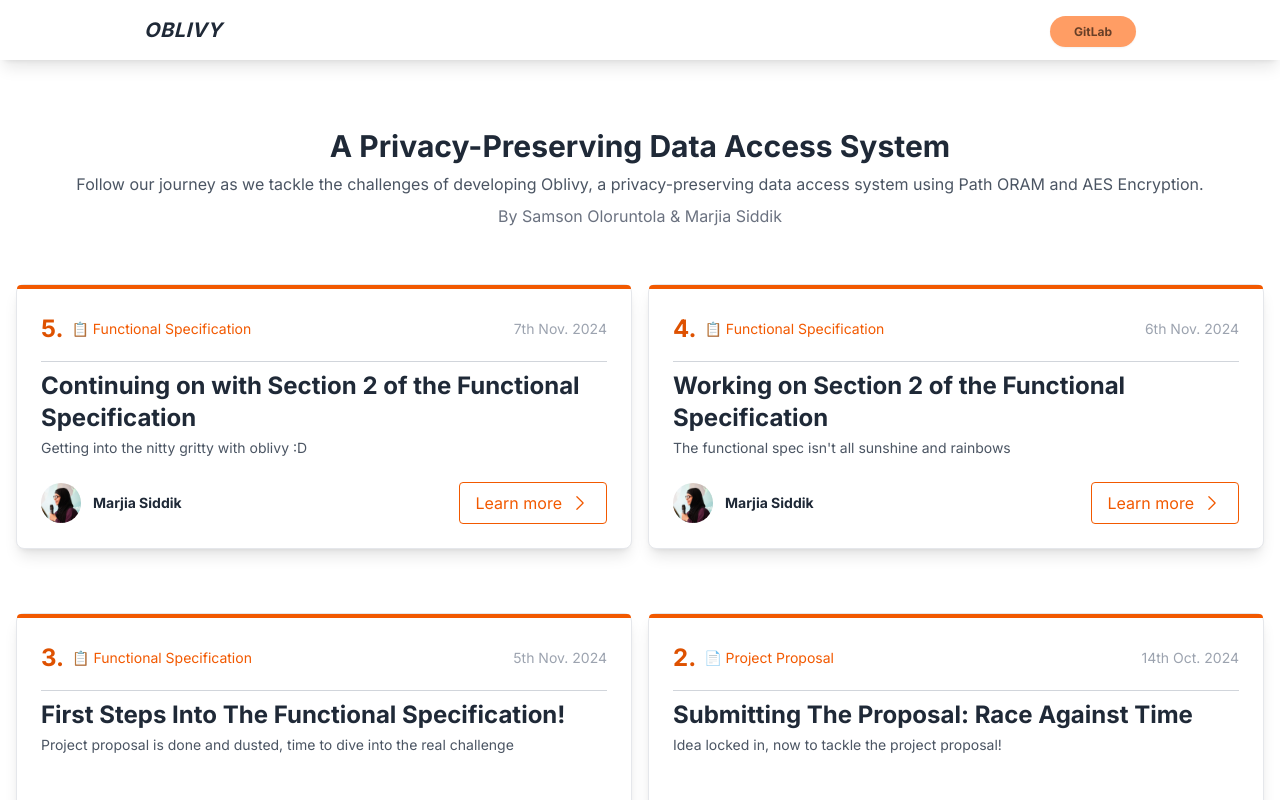
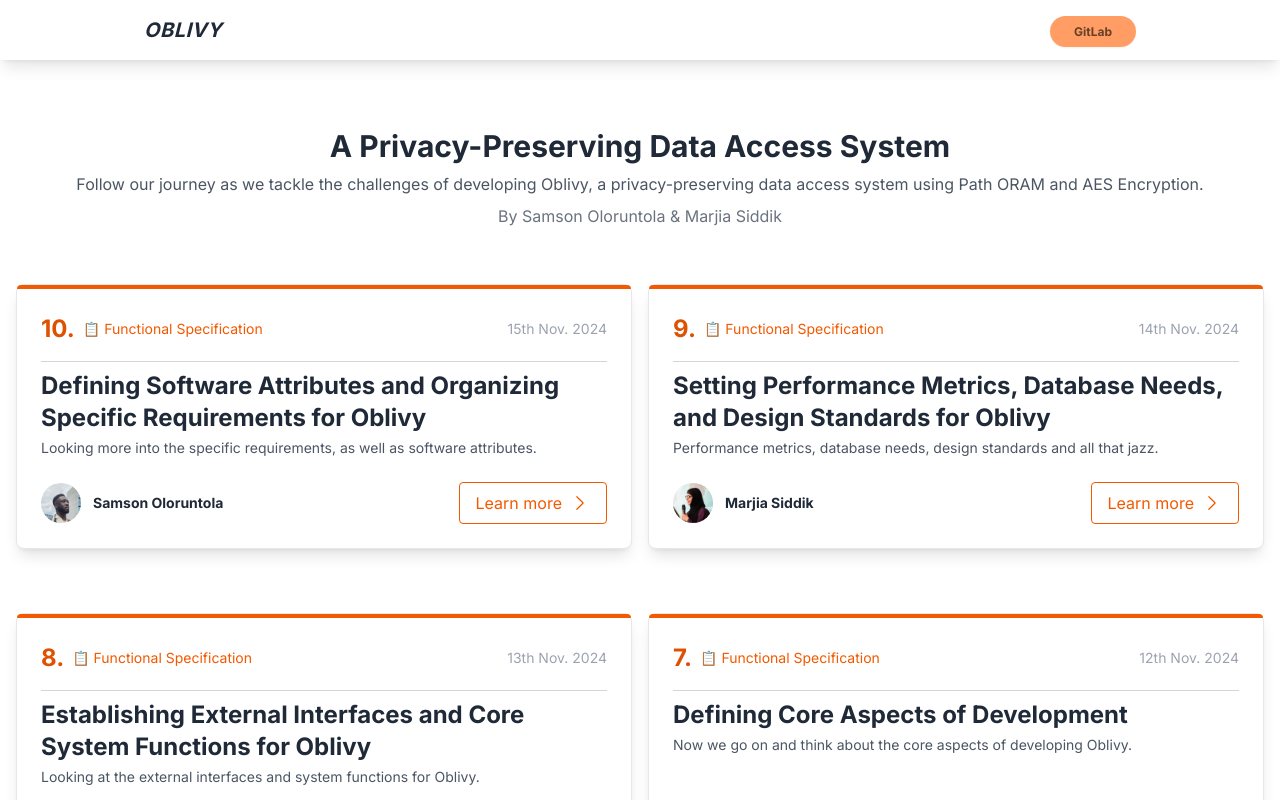
Before and after one commit to type0-1/blog, a React (Create React App) app: page / in a window 1280 px wide. Shown: the top 800 px of the page. Built offline with nearby package versions, Linux system fonts and the light colour scheme.

Commit message:
added 5 more blog posts

```diff
--- a/src/components/MainSection.js
+++ b/src/components/MainSection.js
@@ -9,11 +9,56 @@ gsap.registerPlugin(ScrollTrigger);
 
 const cardData = [
   {
+    blogTitle: "Defining Software Attributes and Organizing Specific Requirements for Oblivy",
+    author: "Samson Oloruntola",
+    date: "15th Nov. 2024",
+    topic: "📋 Functional Specification",
+    desc: "Looking more into the specific requirements, as well as software attributes.",
+    authorImage: samsonImage,
+    blogId: 10,
+  },
+  {
+    blogTitle: "Setting Performance Metrics, Database Needs, and Design Standards for Oblivy",
+    author: "Marjia Siddik",
+    date: "14th Nov. 2024",
+    topic: "📋 Functional Specification",
+    desc: "Performance metrics, database needs, design standards and all that jazz.",
+    authorImage: marjiaImage,
+    blogId: 9,
+  },
+  {
+    blogTitle: "Establishing External Interfaces and Core System Functions for Oblivy",
+    author: "Marjia Siddik",
+    date: "13th Nov. 2024",
+    topic: "📋 Functional Specification",
+    desc: "Looking at the external interfaces and system functions for Oblivy.",
+    authorImage: marjiaImage,
+    blogId: 8,
+  },
+  {
+    blogTitle: "Defining Core Aspects of Development",
+    author: "Samson Oloruntola",
+    date: "12th Nov. 2024",
+    topic: "📋 Functional Specification",
+    desc: "Now we go on and think about the core aspects of developing Oblivy.",
+    authorImage: samsonImage,
+    blogId: 7,
+  },
+  {
+    blogTitle: "Refining System Requirements and Focusing on Core Essentials",
+    author: "Samson Oloruntola",
+    date: "10th Nov. 2024",
+    topic: "📋 Functional Specification",
+    desc: "Looking into system requirements and focusing on essentials.",
+    authorImage: samsonImage,
+    blogId: 6,
+  },
+  {
     blogTitle: "Continuing on with Section 2 of the Functional Specification",
     author: "Marjia Siddik",
     date: "7th Nov. 2024",
     topic: "📋 Functional Specification",
-    desc: "Getting into the nitty gritty with oblivy :D",
+    desc: "Getting into the nitty gritty with Olivy :D",
     authorImage: marjiaImage,
     blogId: 5,
   },
@@ -22,7 +67,7 @@ const cardData = [
     author: "Marjia Siddik",
     date: "6th Nov. 2024",
     topic: "📋 Functional Specification",
-    desc: "The functional spec isn't all sunshine and rainbows",
+    desc: "The functional spec isn't all sunshine and rainbows.",
     authorImage: marjiaImage,
     blogId: 4,
   },
@@ -31,7 +76,7 @@ const cardData = [
     author: "Samson Oloruntola",
     date: "5th Nov. 2024",
     topic: "📋 Functional Specification",
-    desc: "Project proposal is done and dusted, time to dive into the real challenge",
+    desc: "Project proposal is done and dusted, time to dive into the real challenge.",
     authorImage: samsonImage,
     blogId: 3,
   },
--- a/src/data/blogEntries.js
+++ b/src/data/blogEntries.js
@@ -1,4 +1,94 @@
 export const blogPosts = [
+  {
+    id: '10',
+    title: 'Defining Software Attributes and Organizing Specific Requirements for Oblivy',
+    author: 'Samson Oloruntola',
+    date: '15th Nov. 2024',
+    topic: '📋 Functional Specification',
+    authorImage: require('../images/Samson.jpeg'),
+    content: `
+      <h2>Software Attributes and Organizing Specific Requirements</h2>
+<p>Outlined core software attributes and established an organized structure for Oblivy’s requirements documentation:</p>
+
+<ul>
+    <li><strong>Defining Software System Attributes:</strong> Specified key attributes including reliability, availability, security, and maintainability to ensure Oblivy meets performance and operational standards throughout its lifecycle.</li>
+    <li><strong>Organizing Specific Requirements:</strong> Structured Oblivy’s requirements by system elements like system mode, user class, and functional hierarchy to enhance readability and support a streamlined development process.</li>
+    <li><strong>Establishing Requirement Categories:</strong> Used categories like objects, features, stimuli, and responses to clarify each requirement’s purpose and relationships, ensuring developers have a clear and detailed blueprint for implementation.</li>
+</ul>`
+
+  },
+  {
+    id: '9',
+    title: 'Setting Performance Metrics, Database Needs, and Design Standards for Oblivy',
+    author: 'Marjia Siddik',
+    date: '14th Nov. 2024',
+    topic: '📋 Functional Specification',
+    authorImage: require('../images/Samson.jpeg'),
+    content: `
+      <h2>Performance Metrics, Database Needs, and Design Standards</h2>
+<p>Outlined specific performance expectations, database structure, and design standards to support Oblivy's functionality and user experience goals:</p>
+
+<ul>
+    <li><strong>Establishing Performance Benchmarks:</strong> Defined both static and dynamic performance requirements to ensure Oblivy operates efficiently, meeting responsiveness and processing targets during peak simulation loads.</li>
+    <li><strong>Logical Database Structure:</strong> Detailed the structure and access protocols for Oblivy's internal database to manage data blocks, paths, and metrics while supporting real-time simulation needs.</li>
+    <li><strong>Design Constraints and Standards Compliance:</strong> Set clear design limitations and aligned with relevant standards, such as accessibility and security, to ensure Oblivy is both robust and compatible across user environments.</li>
+</ul>`
+
+  },
+  {
+    id: '8',
+    title: 'Establishing External Interfaces and Core System Functions for Oblivy',
+    author: 'Marjia Siddik',
+    date: '13th Nov. 2024',
+    topic: '📋 Functional Specification',
+    authorImage: require('../images/Samson.jpeg'),
+    content: `
+      <h2>External Interfaces and Core System Functions</h2>
+<p>We've pinpointed the key external interfaces and primary system functions necessary for Oblivy’s seamless operation and user interaction:</p>
+
+<ul>
+  <li><strong>Defining External System Interfaces:</strong> We outlined necessary connections and integrations, ensuring Oblivy’s internal components work cohesively without relying on external systems.</li>
+  <li><strong>Detailing Core System Functions:</strong> Key functions like data retrieval, visualization, and real-time metric updates were mapped out to ensure each element supports the Path ORAM simulation effectively.</li>
+  <li><strong>Structuring Functional Requirements for Clarity:</strong> Organized each function’s specific requirements to streamline the development process, making it easier to implement and test each feature accurately.</li>
+</ul>`
+
+  },
+  {
+    id: '7',
+    title: 'Defining Core Aspects of Development',
+    author: 'Samson Oloruntola',
+    date: '12th Nov. 2024',
+    topic: '📋 Functional Specification',
+    authorImage: require('../images/Samson.jpeg'),
+    content: `
+      <h2>Core Aspects of Developement for Oblivy</h2>
+<p>To ensure a well-rounded approach to Oblivy's design and functionality, we clarified key areas that impact the project's scope and requirements:</p>
+
+<ul>
+  <li><strong>Outlining Product Functions:</strong> We specified Oblivy’s essential functions, focusing on the interactive Path ORAM simulation, data visualization, and performance metrics to deliver a valuable educational tool.</li>
+  <li><strong>Understanding User Characteristics:</strong> We analyzed our intended user base—students, researchers, and privacy enthusiasts—to design an interface that balances technical depth with accessibility.</li>
+  <li><strong>Clarifying Assumptions and Dependencies:</strong> Documented assumptions around supported web technologies and user devices to guide development, ensuring that our requirements align with expected user environments.</li> <li><strong>Apportioning Requirements for Manageability:</strong> We allocated essential features for the initial version while identifying advanced functionalities for potential future iterations, keeping development feasible within project timelines.</li>
+</ul>`
+
+  },
+  {
+    id: '6',
+    title: 'Refining System Requirements and Focusing on Core Essentials',
+    author: 'Samson Oloruntola',
+    date: '10th Nov. 2024',
+    topic: '📋 Functional Specification',
+    authorImage: require('../images/Samson.jpeg'),
+    content: `
+      <h2>Getting into the Requirements and Essentials</h2>
+<p>To streamline Oblivy's requirements and maintain focus on its core educational functions, we refined the document by removing certain non-essential components.</p>
+
+<ul>
+  <li><strong>Excluding the Block Diagram:</strong> We decided to remove the block diagram to keep our visuals clear and focused on only the most relevant elements, ensuring straightforward documentation.</li>
+  <li><strong>Refining Interface Requirements:</strong> Removed communication interfaces, memory constraints, and site adaptation requirements, as these do not impact Oblivy’s functionality in a standalone, web-based environment.</li>
+  <li><strong>Streamlining Operational Focus:</strong> By excluding generic operations requirements, we concentrated on Oblivy’s interactive educational features, helping developers stay focused on core functions without unnecessary details.</li>
+</ul>`
+
+  },
   {
     id: '5',
     title: 'Continuing on with Section 2 of the Functional Specification',
```
